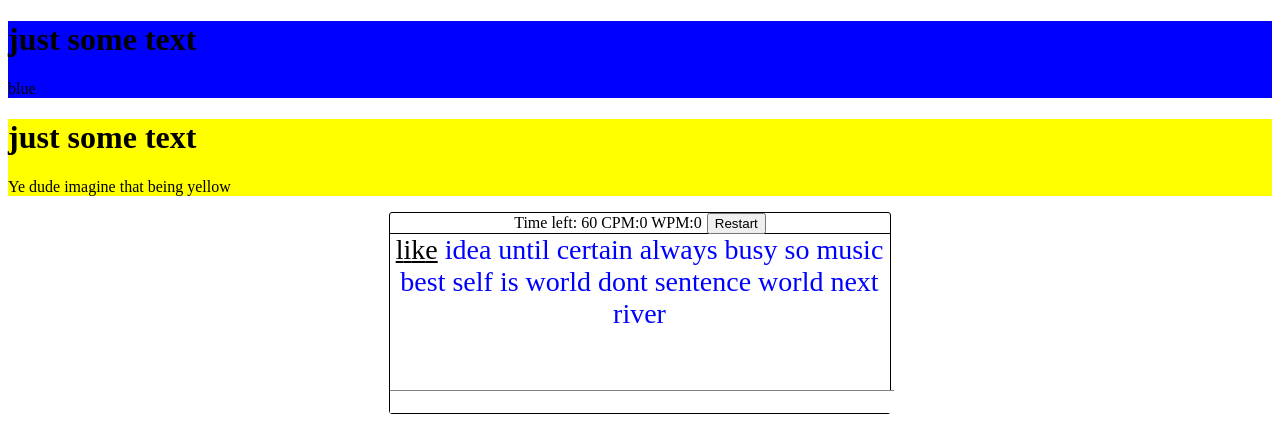
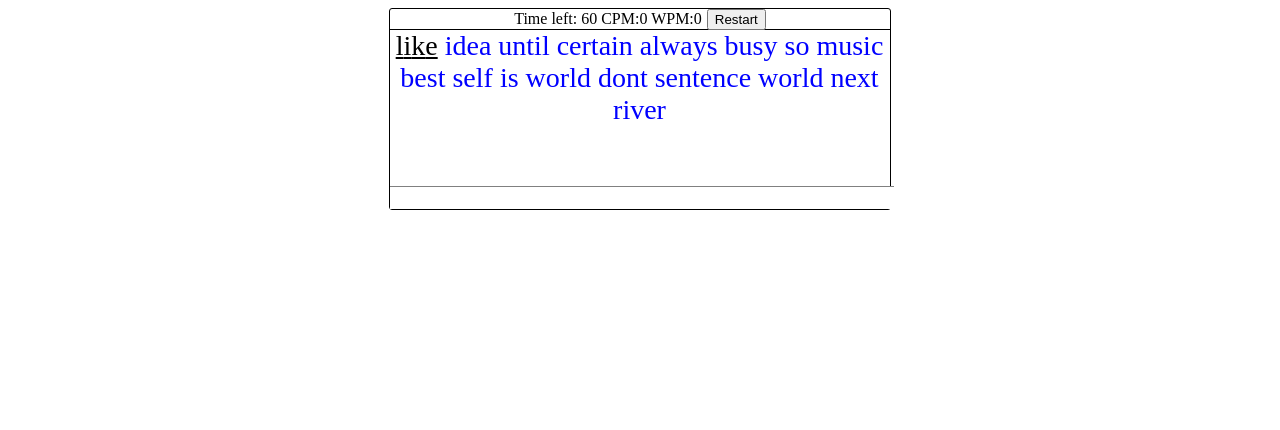
Before and after one commit to vycdev/king-typer, a React app in the folder packages/web/: page / in a window 1280 px wide. Shown: the top 430 px of the page. Built offline with nearby package versions, Linux system fonts and the light colour scheme.

Commit message:
refactor:Removed some unnecessary code

```diff
--- a/packages/web/src/components/App.tsx
+++ /dev/null
@@ -1,18 +0,0 @@
-import * as React from "react"
-
-interface AppInterface {
-    text: string
-}
-
-const App = (props: AppInterface) => {
-    return (
-        <>
-            <div>
-                <h1>just some text</h1>
-                <p>{props.text}</p>
-            </div>
-        </>
-    )
-}
-
-export default App
--- a/packages/web/src/index.tsx
+++ b/packages/web/src/index.tsx
@@ -1,33 +1,10 @@
 import * as React from "react"
 import * as ReactDOM from "react-dom"
 
-import App from "./components/App"
 import { Box } from "./components/typingBox/typingBox"
 
-import styled from "@emotion/styled"
-
-const Apps = styled.div`
-    background-color: blue;
-`
-
-const Anotherone = styled("div")`
-    background-color: yellow;
-`
-
-const Apppp = () => {
-    return (
-        <>
-            <div>
-                <Apps>
-                    <App text="blue"></App>
-                </Apps>
-                <Anotherone>
-                    <App text="Ye dude imagine that being yellow"></App>
-                </Anotherone>
-                <Box></Box>
-            </div>
-        </>
-    )
+const App = () => {
+    return <Box></Box>
 }
 
-ReactDOM.render(<Apppp />, document.getElementById("root"))
+ReactDOM.render(<App />, document.getElementById("root"))
```
